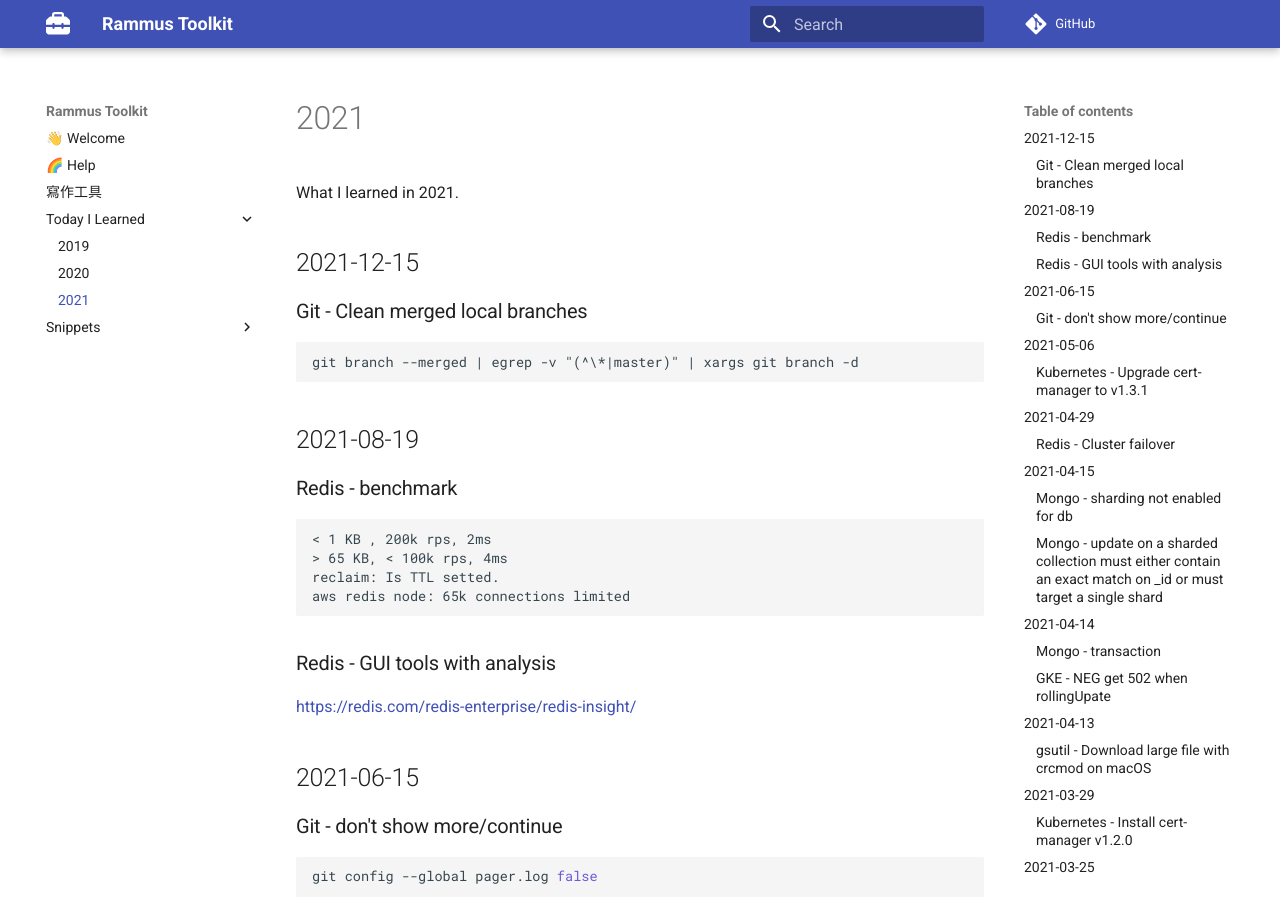
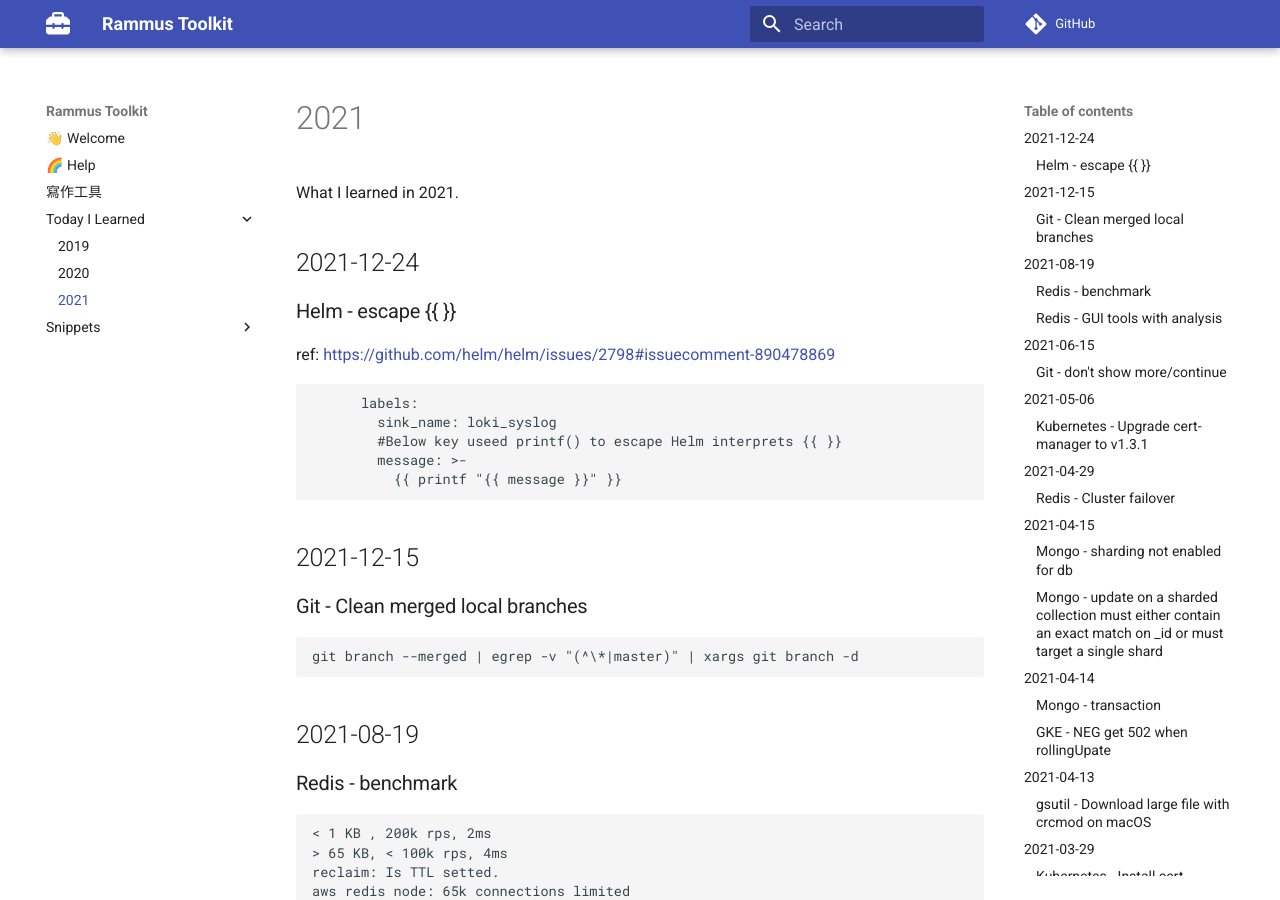
Before and after one commit to RammusXu/toolkit, an MkDocs documentation site: the page built from docs/Today-I-Learned/2021.md, in a window 1280 px wide and 900 px high. Built offline with MkDocs 1.6.1 and Material for MkDocs 9.7.7, drawn with Linux system fonts in a browser that asks for light colours; comment, search, counter and statistics services are not loaded.

Commit message:
Helm - escape {{ }}

````diff
--- a/docs/Today-I-Learned/2021.md
+++ b/docs/Today-I-Learned/2021.md
@@ -1,5 +1,19 @@
 
 What I learned in 2021.
+
+## 2021-12-24
+### Helm - escape {{ }}
+
+ref: https://github.com/helm/helm/issues/2798#issuecomment-890478869
+
+```
+      labels:
+        sink_name: loki_syslog
+        #Below key useed printf() to escape Helm interprets {{ }}
+        message: >-
+          {{ printf "{{ message }}" }}
+```
+
 ## 2021-12-15
 ### Git - Clean merged local branches
 ```
````
